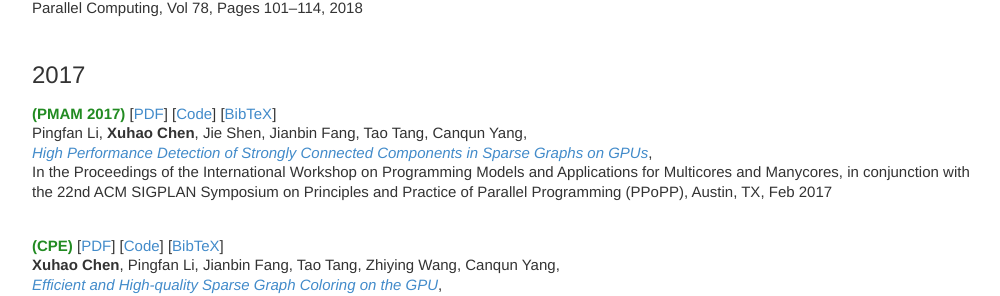
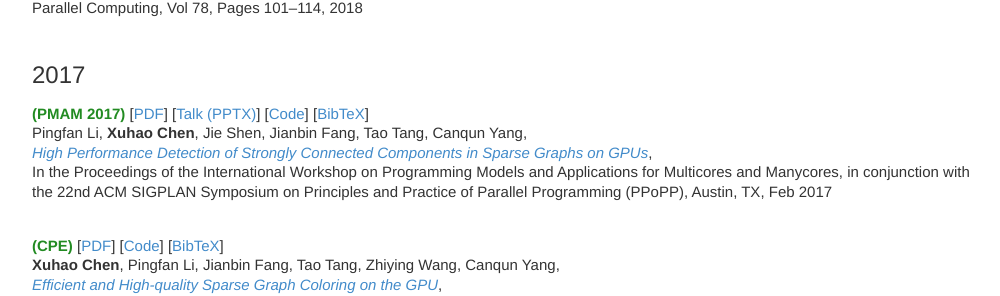
Before and after one commit to chenxuhao/chenxuhao.github.io, a Jekyll site: the page built from pubs.html, in a window 1280 px wide and 900 px high, scrolled down 812 px. Shown: the part 155-451 px from the top of the window, without its empty margins (138-1138 px from the left). Built offline with Jekyll 4.4.1, drawn with Linux system fonts in a browser that asks for light colours.

Commit message:
add pmam-2017.pptx

```diff
--- a/pubs.html
+++ b/pubs.html
@@ -68,6 +68,7 @@ Parallel Computing, Vol 78, Pages 101–114, 2018<br /></p>
 <h3>2017 </h3>
 <p><b><span style="color: forestgreen">(PMAM 2017)</span></b>
 [<a href="docs/pmam-2017.pdf">PDF</a>]
+[<a href="docs/pmam-2017.pptx">Talk (PPTX)</a>]
 [<a href="https://github.com/chenxuhao/gardenia/tree/master/src/scc">Code</a>]
 [<a href="docs/pmam-2017-bib.txt">BibTeX</a>] <br />
 Pingfan Li, <b>Xuhao Chen</b>, Jie Shen, Jianbin Fang, Tao Tang, Canqun Yang, <br />
```
Also changed, not shown: 1 other file.
